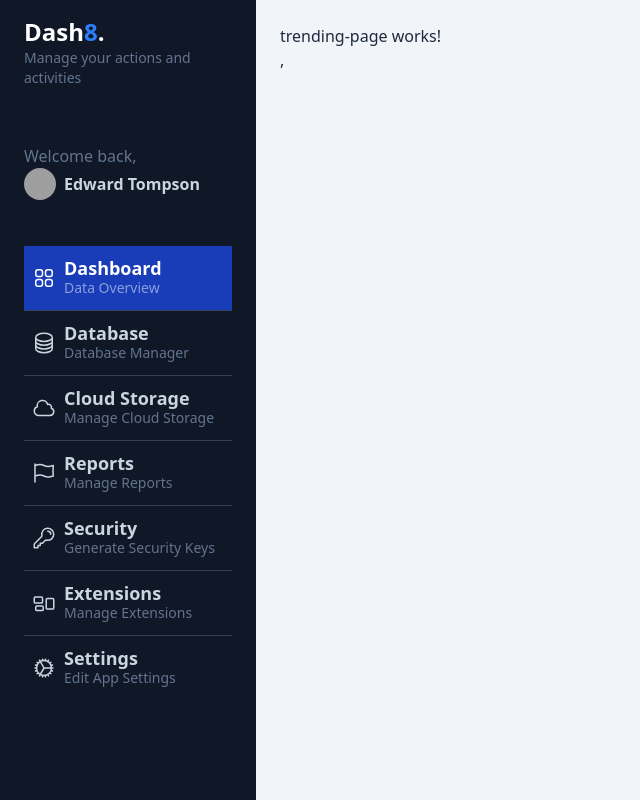
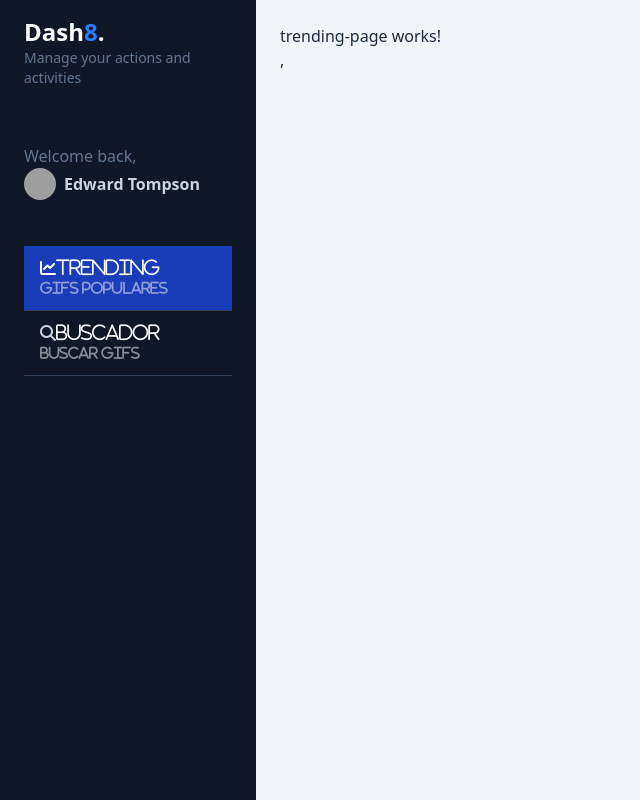
Before and after one commit to andyskp/GifsApp, an Angular app: page /dashboard/trending in a window 1280 px wide. Shown: the whole page, without its empty margins (0-640 px from the left). Built offline with nearby package versions, Linux system fonts and the light colour scheme; grey boxes are pictures that could not be loaded; a web font is replaced by a local one.

Commit message:
RouterLink configurado en las rutas hijas

```diff
--- a/src/app/gifs/components/side-menu/side-menu-options/side-menu-options.component.html
+++ b/src/app/gifs/components/side-menu/side-menu-options/side-menu-options.component.html
@@ -1,102 +1,21 @@
 <div id="nav" class="w-full px-6">
-                <a href="#"
-                    class="w-full px-2 inline-flex space-x-2 items-center border-b border-slate-700 py-3 bg-blue-800 hover:bg-white/5 transition ease-linear duration-150">
-                    <div>
-                        <svg xmlns="http://www.w3.org/2000/svg" fill="none" viewBox="0 0 24 24" stroke-width="1.5"
-                            stroke="currentColor" class="w-6 h-6 text-white">
-                            <path stroke-linecap="round" stroke-linejoin="round"
-                                d="M3.75 6A2.25 2.25 0 016 3.75h2.25A2.25 2.25 0 0110.5 6v2.25a2.25 2.25 0 01-2.25 2.25H6a2.25 2.25 0 01-2.25-2.25V6zM3.75 15.75A2.25 2.25 0 016 13.5h2.25a2.25 2.25 0 012.25 2.25V18a2.25 2.25 0 01-2.25 2.25H6A2.25 2.25 0 013.75 18v-2.25zM13.5 6a2.25 2.25 0 012.25-2.25H18A2.25 2.25 0 0120.25 6v2.25A2.25 2.25 0 0118 10.5h-2.25a2.25 2.25 0 01-2.25-2.25V6zM13.5 15.75a2.25 2.25 0 012.25-2.25H18a2.25 2.25 0 012.25 2.25V18A2.25 2.25 0 0118 20.25h-2.25A2.25 2.25 0 0113.5 18v-2.25z" />
-                        </svg>
+  <!-- bg-blue-800 -->
 
-                    </div>
-                    <div class="flex flex-col">
-                        <span class="text-lg font-bold leading-5 text-white">Dashboard</span>
-                        <span class="text-sm text-white/50 hidden md:block">Data Overview</span>
-                    </div>
-                </a>
-                <a href="#"
-                    class="w-full px-2 inline-flex space-x-2 items-center border-b border-slate-700 py-3 hover:bg-white/5 transition ease-linear duration-150">
-                    <div>
-                        <svg xmlns="http://www.w3.org/2000/svg" fill="none" viewBox="0 0 24 24" stroke-width="1.5"
-                            stroke="currentColor" class="w-6 h-6">
-                            <path stroke-linecap="round" stroke-linejoin="round"
-                                d="M20.25 6.375c0 2.278-3.694 4.125-8.25 4.125S3.75 8.653 3.75 6.375m16.5 0c0-2.278-3.694-4.125-8.25-4.125S3.75 4.097 3.75 6.375m16.5 0v11.25c0 2.278-3.694 4.125-8.25 4.125s-8.25-1.847-8.25-4.125V6.375m16.5 0v3.75m-16.5-3.75v3.75m16.5 0v3.75C20.25 16.153 16.556 18 12 18s-8.25-1.847-8.25-4.125v-3.75m16.5 0c0 2.278-3.694 4.125-8.25 4.125s-8.25-1.847-8.25-4.125" />
-                        </svg>
-                    </div>
-                    <div class="flex flex-col">
-                        <span class="text-lg text-slate-300 font-bold leading-5">Database</span>
-                        <span class="text-sm text-slate-500 hidden md:block">Database Manager</span>
-                    </div>
-                </a>
-                <a href="#"
-                    class="w-full px-2 inline-flex space-x-2 items-center border-b border-slate-700 py-3 hover:bg-white/5 transition ease-linear duration-150">
-                    <div>
-                        <svg xmlns="http://www.w3.org/2000/svg" fill="none" viewBox="0 0 24 24" stroke-width="1.5"
-                            stroke="currentColor" class="w-6 h-6">
-                            <path stroke-linecap="round" stroke-linejoin="round"
-                                d="M2.25 15a4.5 4.5 0 004.5 4.5H18a3.75 3.75 0 001.332-7.257 3 3 0 00-3.758-3.848 5.25 5.25 0 00-10.233 2.33A4.502 4.502 0 002.25 15z" />
-                        </svg>
-                    </div>
-                    <div class="flex flex-col">
-                        <span class="text-lg text-slate-300 font-bold leading-5">Cloud Storage</span>
-                        <span class="text-sm text-slate-500 hidden md:block">Manage Cloud Storage</span>
-                    </div>
-                </a>
-                <a href="#"
-                    class="w-full px-2 inline-flex space-x-2 items-center border-b border-slate-700 py-3 hover:bg-white/5 transition ease-linear duration-150">
-                    <div>
-                        <svg xmlns="http://www.w3.org/2000/svg" fill="none" viewBox="0 0 24 24" stroke-width="1.5"
-                            stroke="currentColor" class="w-6 h-6">
-                            <path stroke-linecap="round" stroke-linejoin="round"
-                                d="M3 3v1.5M3 21v-6m0 0l2.77-.693a9 9 0 016.208.682l.108.054a9 9 0 006.086.71l3.114-.732a48.524 48.524 0 01-.005-10.499l-3.11.732a9 9 0 01-6.085-.711l-.108-.054a9 9 0 00-6.208-.682L3 4.5M3 15V4.5" />
-                        </svg>
-                    </div>
-                    <div class="flex flex-col">
-                        <span class="text-lg text-slate-300 font-bold leading-5">Reports</span>
-                        <span class="text-sm text-slate-500 hidden md:block">Manage Reports</span>
-                    </div>
-                </a>
-                <a href="#"
-                    class="w-full px-2 inline-flex space-x-2 items-center border-b border-slate-700 py-3 hover:bg-white/5 transition ease-linear duration-150">
-                    <div>
-                        <svg xmlns="http://www.w3.org/2000/svg" fill="none" viewBox="0 0 24 24" stroke-width="1.5"
-                            stroke="currentColor" class="w-6 h-6">
-                            <path stroke-linecap="round" stroke-linejoin="round"
-                                d="M15.75 5.25a3 3 0 013 3m3 0a6 6 0 01-7.029 5.912c-.563-.097-1.159.026-1.563.43L10.5 17.25H8.25v2.25H6v2.25H2.25v-2.818c0-.597.237-1.17.659-1.591l6.499-6.499c.404-.404.527-1 .43-1.563A6 6 0 1121.75 8.25z" />
-                        </svg>
-                    </div>
-                    <div class="flex flex-col">
-                        <span class="text-lg text-slate-300 font-bold leading-5">Security</span>
-                        <span class="text-sm text-slate-500 hidden md:block">Generate Security Keys</span>
-                    </div>
-                </a>
-                <a href="#"
-                    class="w-full px-2 inline-flex space-x-2 items-center border-b border-slate-700 py-3 hover:bg-white/5 transition ease-linear duration-150">
-                    <div>
-                        <svg xmlns="http://www.w3.org/2000/svg" fill="none" viewBox="0 0 24 24" stroke-width="1.5"
-                            stroke="currentColor" class="w-6 h-6">
-                            <path stroke-linecap="round" stroke-linejoin="round"
-                                d="M2.25 7.125C2.25 6.504 2.754 6 3.375 6h6c.621 0 1.125.504 1.125 1.125v3.75c0 .621-.504 1.125-1.125 1.125h-6a1.125 1.125 0 01-1.125-1.125v-3.75zM14.25 8.625c0-.621.504-1.125 1.125-1.125h5.25c.621 0 1.125.504 1.125 1.125v8.25c0 .621-.504 1.125-1.125 1.125h-5.25a1.125 1.125 0 01-1.125-1.125v-8.25zM3.75 16.125c0-.621.504-1.125 1.125-1.125h5.25c.621 0 1.125.504 1.125 1.125v2.25c0 .621-.504 1.125-1.125 1.125h-5.25a1.125 1.125 0 01-1.125-1.125v-2.25z" />
-                        </svg>
-                    </div>
-                    <div class="flex flex-col">
-                        <span class="text-lg text-slate-300 font-bold leading-5">Extensions</span>
-                        <span class="text-sm text-slate-500 hidden md:block">Manage Extensions</span>
-                    </div>
-                </a>
-                <a href="#"
-                    class="w-full px-2 inline-flex space-x-2 items-center py-3 hover:bg-white/5 transition ease-linear duration-150">
-                    <div>
-                        <svg xmlns="http://www.w3.org/2000/svg" fill="none" viewBox="0 0 24 24" stroke-width="1.5"
-                            stroke="currentColor" class="w-6 h-6">
-                            <path stroke-linecap="round" stroke-linejoin="round"
-                                d="M4.5 12a7.5 7.5 0 0015 0m-15 0a7.5 7.5 0 1115 0m-15 0H3m16.5 0H21m-1.5 0H12m-8.457 3.077l1.41-.513m14.095-5.13l1.41-.513M5.106 17.785l1.15-.964m11.49-9.642l1.149-.964M7.501 19.795l.75-1.3m7.5-12.99l.75-1.3m-6.063 16.658l.26-1.477m2.605-14.772l.26-1.477m0 17.726l-.26-1.477M10.698 4.614l-.26-1.477M16.5 19.794l-.75-1.299M7.5 4.205L12 12m6.894 5.785l-1.149-.964M6.256 7.178l-1.15-.964m15.352 8.864l-1.41-.513M4.954 9.435l-1.41-.514M12.002 12l-3.75 6.495" />
-                        </svg>
-                    </div>
-                    <div class="flex flex-col">
-                        <span class="text-lg text-slate-300 font-bold leading-5">Settings</span>
-                        <span class="text-sm text-slate-500 hidden md:block">Edit App Settings</span>
-                    </div>
-                </a>
-
-            </div>
+  @for (item of menuOptions; track item.route) {
+  <a
+    [routerLink]="item.route"
+    [routerLinkActive]="['text-white', 'bg-blue-800']"
+    class="w-full px-2 inline-flex space-x-2 items-center border-b border-slate-700 py-3 hover:bg-white/5 transition ease-linear duration-150"
+  >
+    <div></div>
+    <div [class]="item.icon">
+      <span class="text-lg font-normal leading-5 text-white">{{
+        item.label
+      }}</span>
+      <span class="text-sm text-white/50 hidden md:block">{{
+        item.subLabel
+      }}</span>
+    </div>
+  </a>
+  }
+</div>
--- a/src/app/gifs/components/side-menu/side-menu-options/side-menu-options.component.ts
+++ b/src/app/gifs/components/side-menu/side-menu-options/side-menu-options.component.ts
@@ -1,8 +1,32 @@
 import { Component } from '@angular/core';
+import { RouterLink, RouterLinkActive } from '@angular/router';
+
+interface MenuOptions{
+  icon: string;
+  label: string;
+  route: string;
+  subLabel: string;
+}
 
 @Component({
   selector: 'gifs-app-side-menu-options',
-  imports: [],
+  imports: [RouterLink, RouterLinkActive],
   templateUrl: './side-menu-options.component.html',
 })
-export class SideMenuOptionsComponent { }
+export class SideMenuOptionsComponent {
+
+  menuOptions: MenuOptions[] = [
+    {
+      icon: 'fa-solid fa-chart-line',
+      label: 'Trending',
+      subLabel: 'Gifs Populares',
+      route: '/dashboard/trending'
+    },
+    {
+      icon: 'fa-solid fa-magnifying-glass',
+      label: 'Buscador',
+      subLabel: 'Buscar Gifs',
+      route: '/dashboard/search'
+    }
+  ]
+}
--- a/src/index.html
+++ b/src/index.html
@@ -1,11 +1,18 @@
-<!doctype html>
+<!DOCTYPE html>
 <html lang="en">
   <head>
-  <meta charset="utf-8">
+    <meta charset="utf-8" />
     <title>GifsApp</title>
-  <base href="/">
-  <meta name="viewport" content="width=device-width, initial-scale=1">
-  <link rel="icon" type="image/x-icon" href="favicon.ico">
+    <base href="/" />
+    <meta name="viewport" content="width=device-width, initial-scale=1" />
+    <link rel="icon" type="image/x-icon" href="favicon.ico" />
+    <link
+      rel="stylesheet"
+      href="https://cdnjs.cloudflare.com/ajax/libs/font-awesome/6.7.1/css/all.min.css"
+      integrity="sha512-5Hs3dF2AEPkpNAR7UiOHba+lRSJNeM2ECkwxUIxC1Q/FLycGTbNapWXB4tP889k5T5Ju8fs4b1P5z/iB4nMfSQ=="
+      crossorigin="anonymous"
+      referrerpolicy="no-referrer"
+    />
   </head>
   <body>
     <app-root></app-root>
```
Lines whose indentation alone changed are shown as unchanged.
